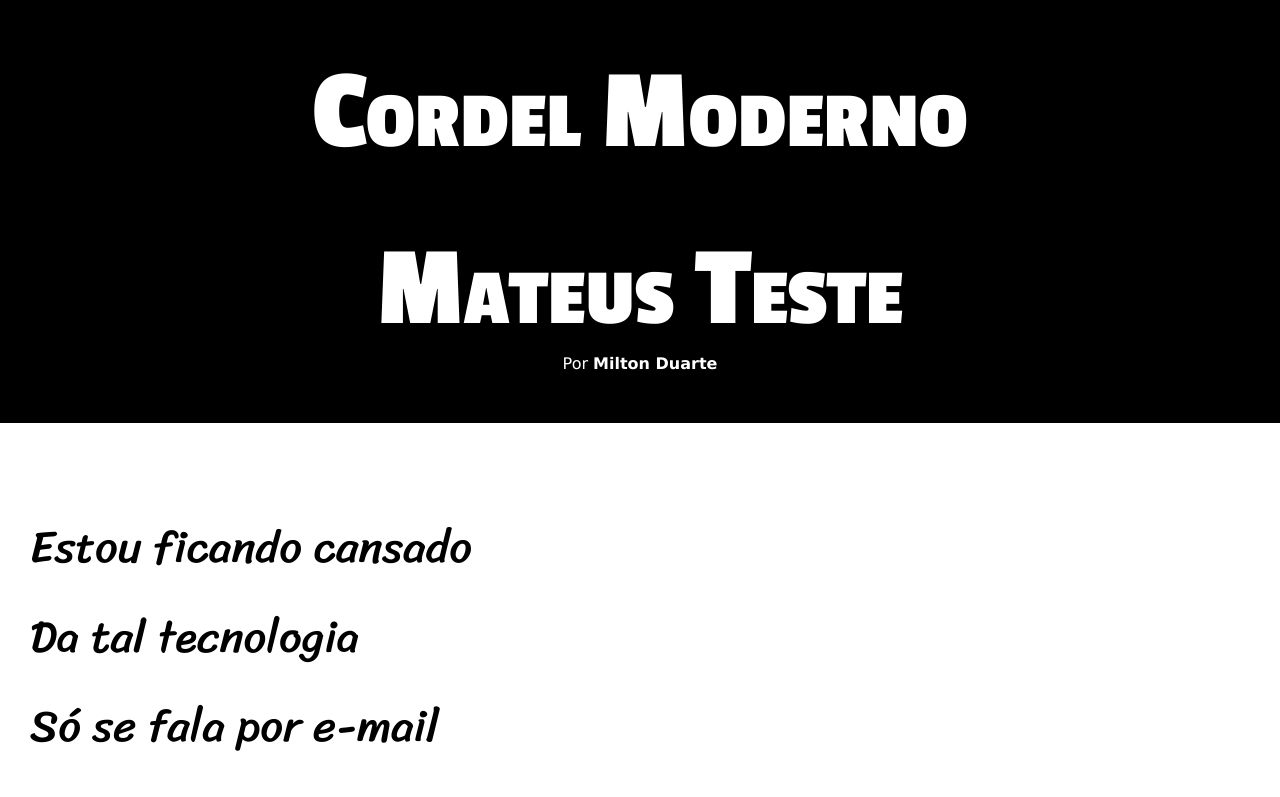
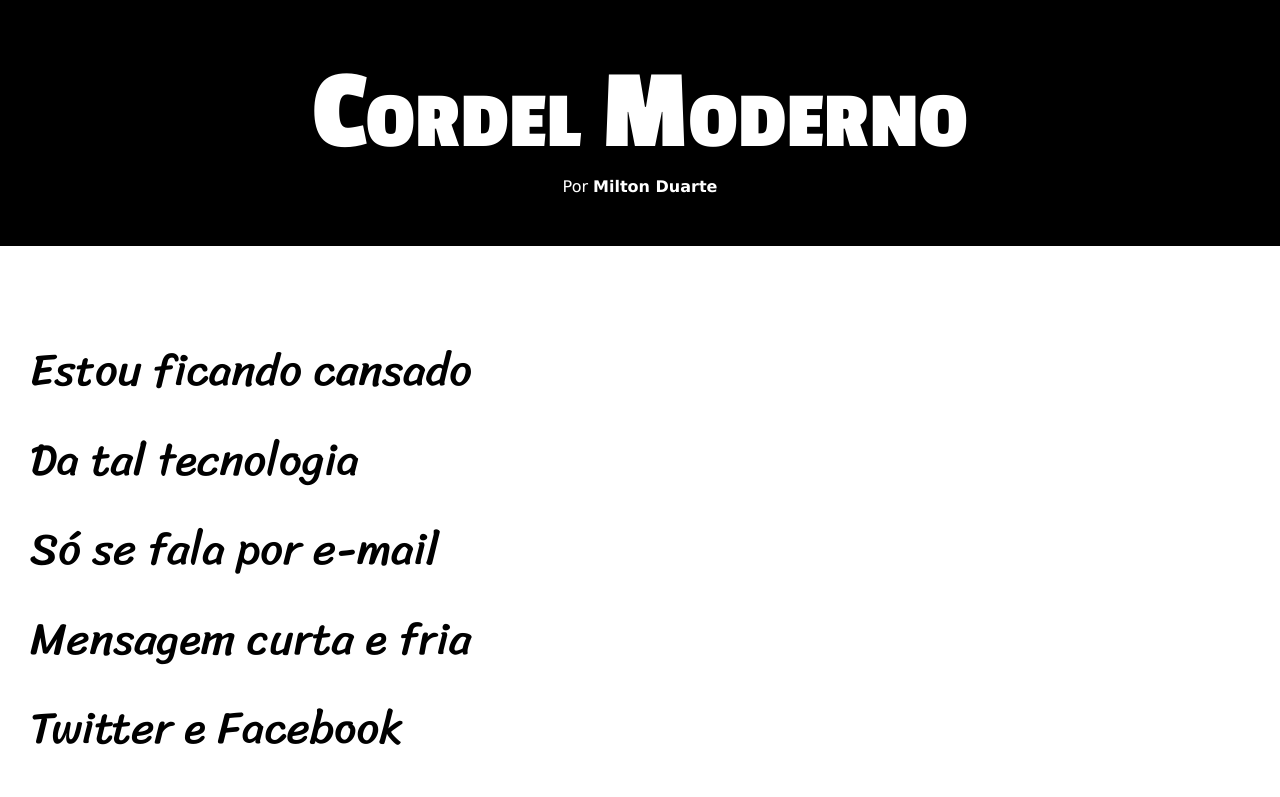
Before and after one commit to MateusSKV9/projeto-cordel, a plain HTML site: page index.html in a window 1280 px wide. Shown: the top 797 px of the page. Drawn offline with Linux system fonts and the light colour scheme.

Commit message:
correção

```diff
--- a/index.html
+++ b/index.html
@@ -10,7 +10,6 @@
 <body>
     <header>
         <h1>Cordel Moderno</h1>
-        <h1>Mateus Teste</h1>
         <p>
             Por <a href="https://www.recantodasletras.com.br/poesias/3186743" target="_blank">Milton Duarte</a>
         </p>
```
